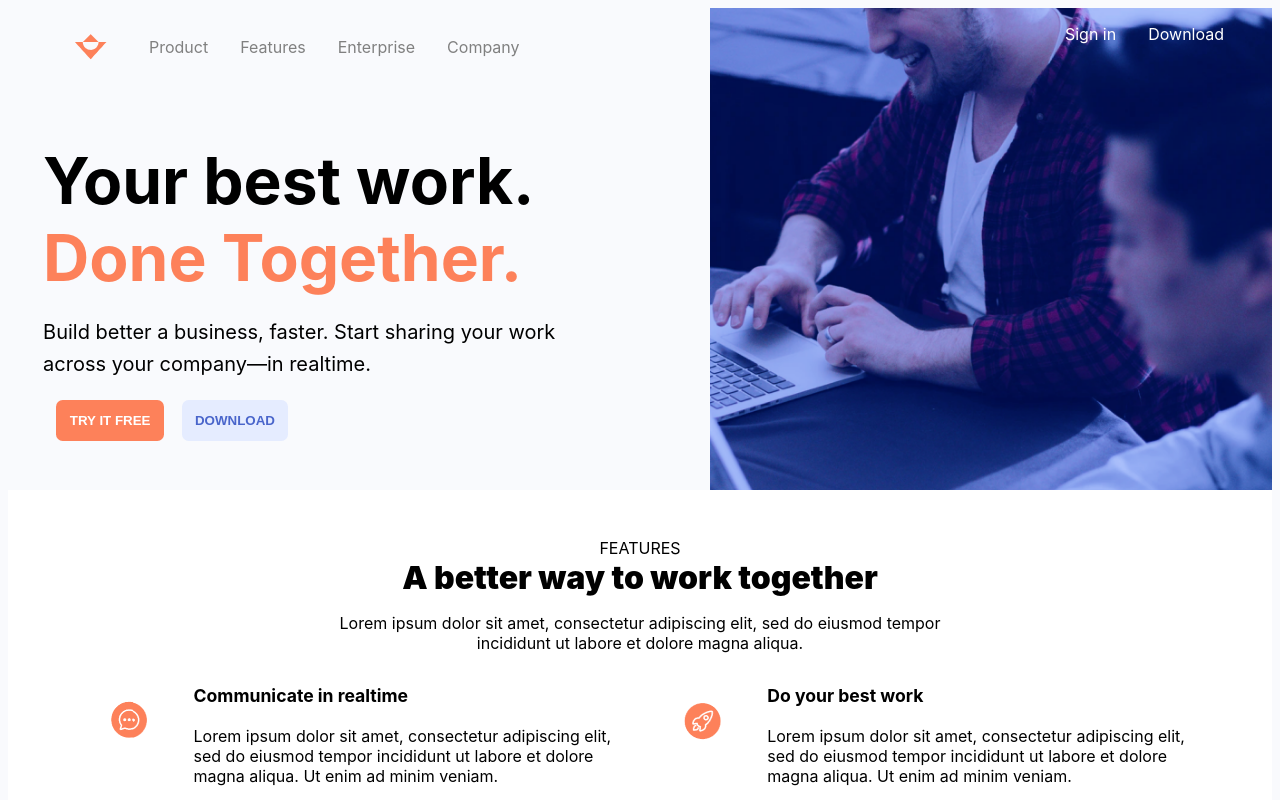
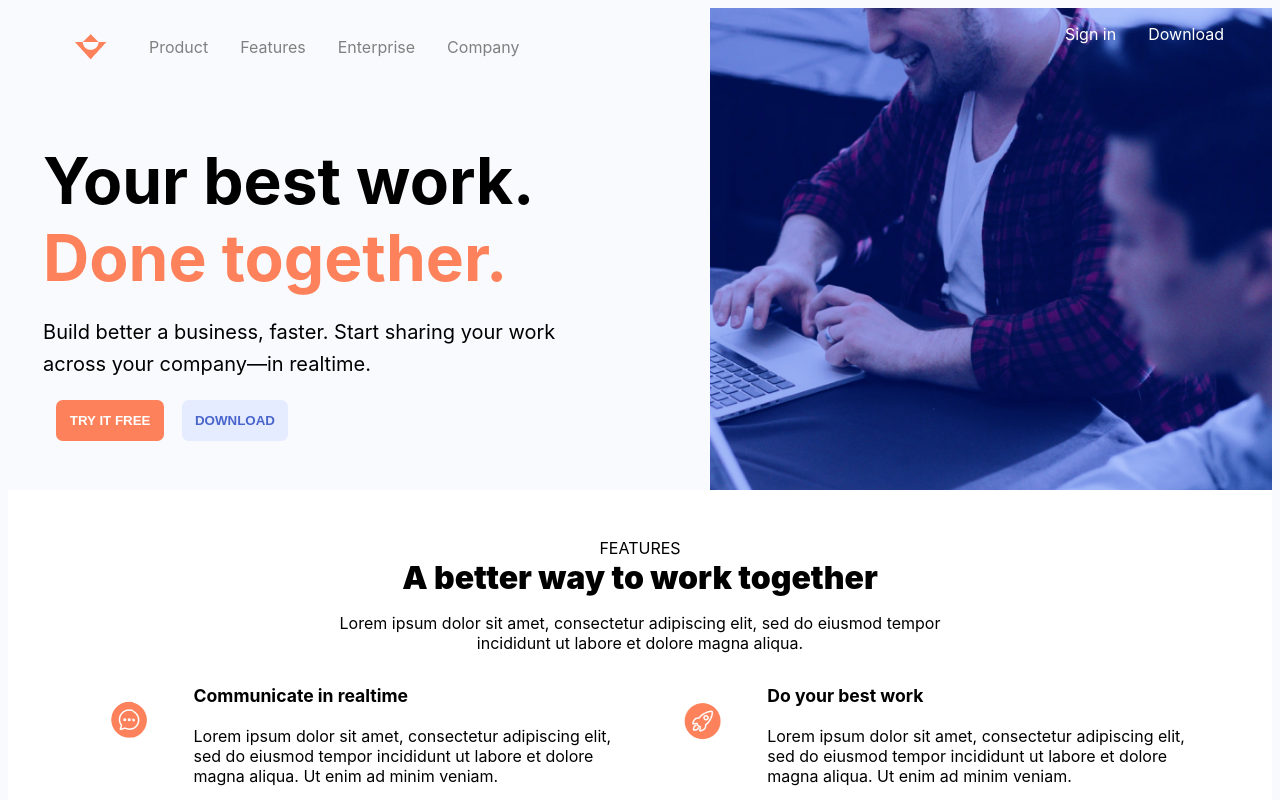
Before and after one commit to esajdak/esajdak.github.io, a plain HTML site: page index.html in a window 1280 px wide. Shown: the top 800 px of the page. Drawn offline with Linux system fonts and the light colour scheme.

Commit message:
final changes

```diff
--- a/index.html
+++ b/index.html
@@ -28,7 +28,7 @@
         <!--<main class="about">-->
             <article id="firstSection">
                 <h1>Your best work.</h1>
-                <h1 class="orangeText">Done Together.</h1>
+                <h1 class="orangeText">Done together.</h1>
                 <p class="info">Build better a business, faster. Start sharing your work
                     <br />across your company&#8212;in realtime.</p>
                 <button class="orangeButton">TRY IT FREE</button>
```
